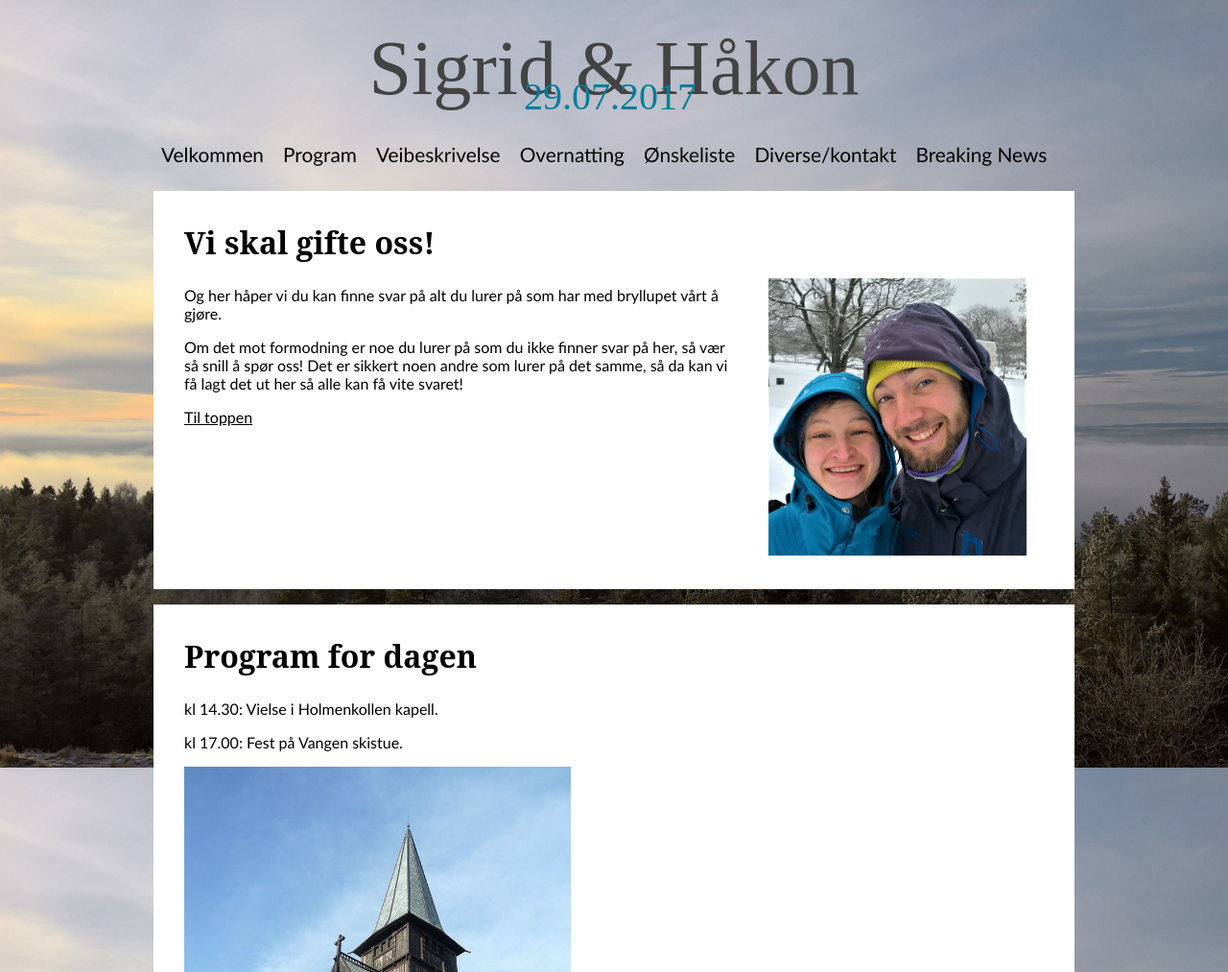
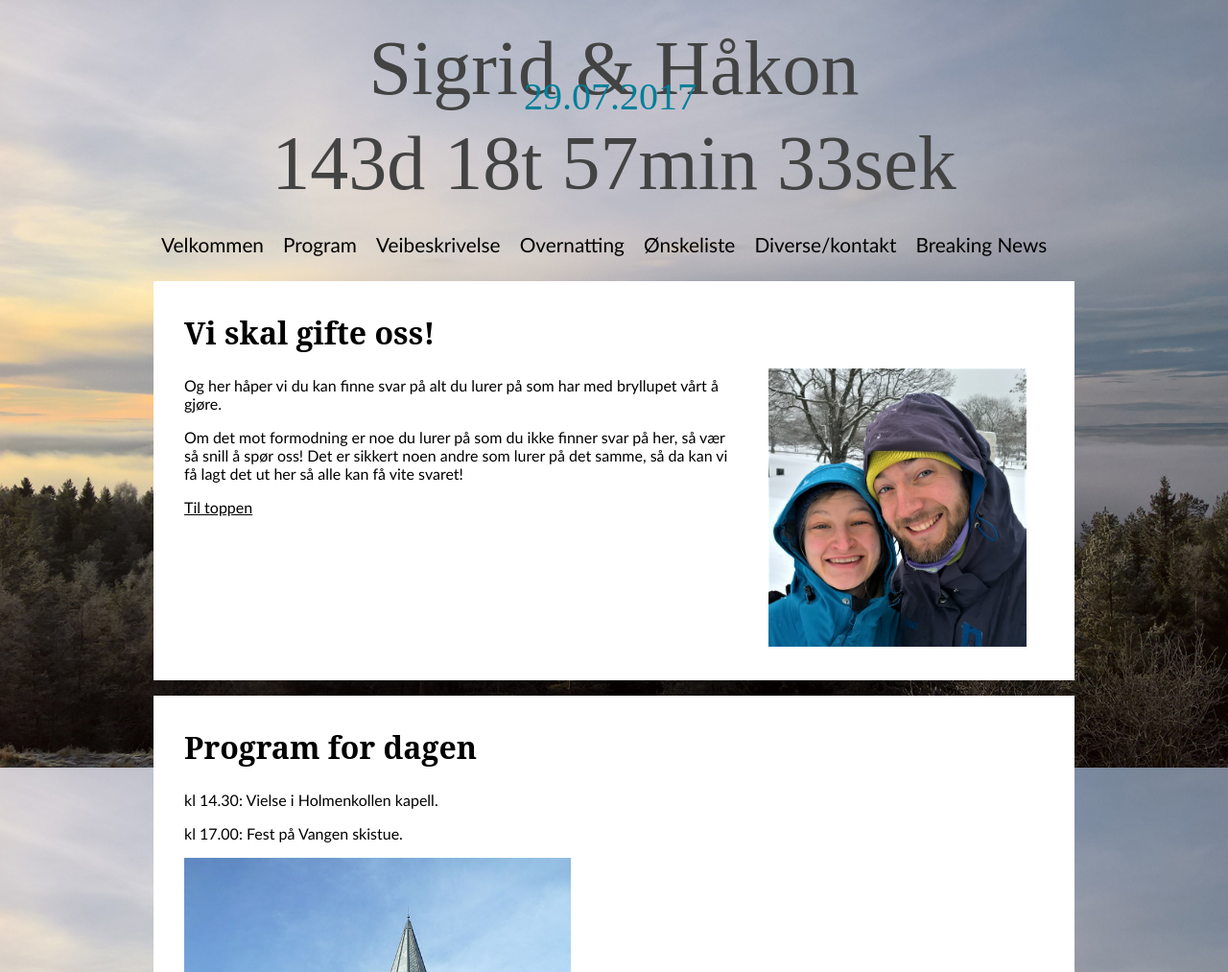
Before and after one commit to sigridjb/Bryllupsside, a plain HTML site: page public/index.html in a window 1280 px wide. Shown: the top 1013 px of the page at 96% size. Drawn offline with Linux system fonts and the light colour scheme; some packages are replaced by stand-ins of ours; a web font is replaced by a local one.

Commit message:
Added count down

```diff
--- a/public/index.html
+++ b/public/index.html
@@ -8,6 +8,33 @@
     <link rel="stylesheet" type="text/css" href="main.css" />
     <link rel='shortcut icon' type='image/png' href='./bilder/faviconRounded.png' />
     <meta name="viewport" content="width=device-width, initial-scale=1">
+
+    <script>
+    // The wedding-date for count down:
+    var countDownDate = new Date("Jul 29, 2017 14:30:00").getTime();
+    // Update count down every second:
+    var x = setInterval(function() {
+        // Todays date and time:
+        var now = new Date().getTime();
+        // Time between today and wedding:
+        var dist = countDownDate - now;
+        // Separate in days, hours, minutes and seconds:
+        var days = Math.floor(dist / (1000*60*60*24));
+        var hours = Math.floor((dist % (1000*60*60*24)) / (1000*60*60));
+        var min = Math.floor((dist % (1000*60*60)) / (1000*60));
+        var sec = Math.floor((dist % (1000*60)) / 1000);
+
+        // Display count down:
+        document.getElementById("countdown").innerHTML = days + "d " + hours + "t " + min + "min " + sec + "sek ";
+
+        //If count down is finished:
+        if (dist<0) {
+            clearInterval(x);
+            document.getEementById("countdown").innerHTML = "Nå er vi gift!";
+        }
+    }, 1000);
+    </script>
+
     <script type="text/javascript" src="./scripts.js"></script>
     <script async defer src="https://maps.googleapis.com/maps/api/js?key=AIzaSyCcjN-oPt11Ljc0CyHlbUMywuAydTafP-M&callback=initMap"></script>
     <noscript>
@@ -30,6 +57,7 @@
                 <hgroup class="title-headers">
                     <h1>Sigrid & Håkon</h1>
                     <h2>29.07.2017</h2>
+                    <h1 id="countdown"></h1>
                 </hgroup>
                 <div class="hamburger">
                     <a href="#" onclick="toggleMenuMobile();"><img src="./bilder/hamburger.png" alt="meny" /></a>
```
